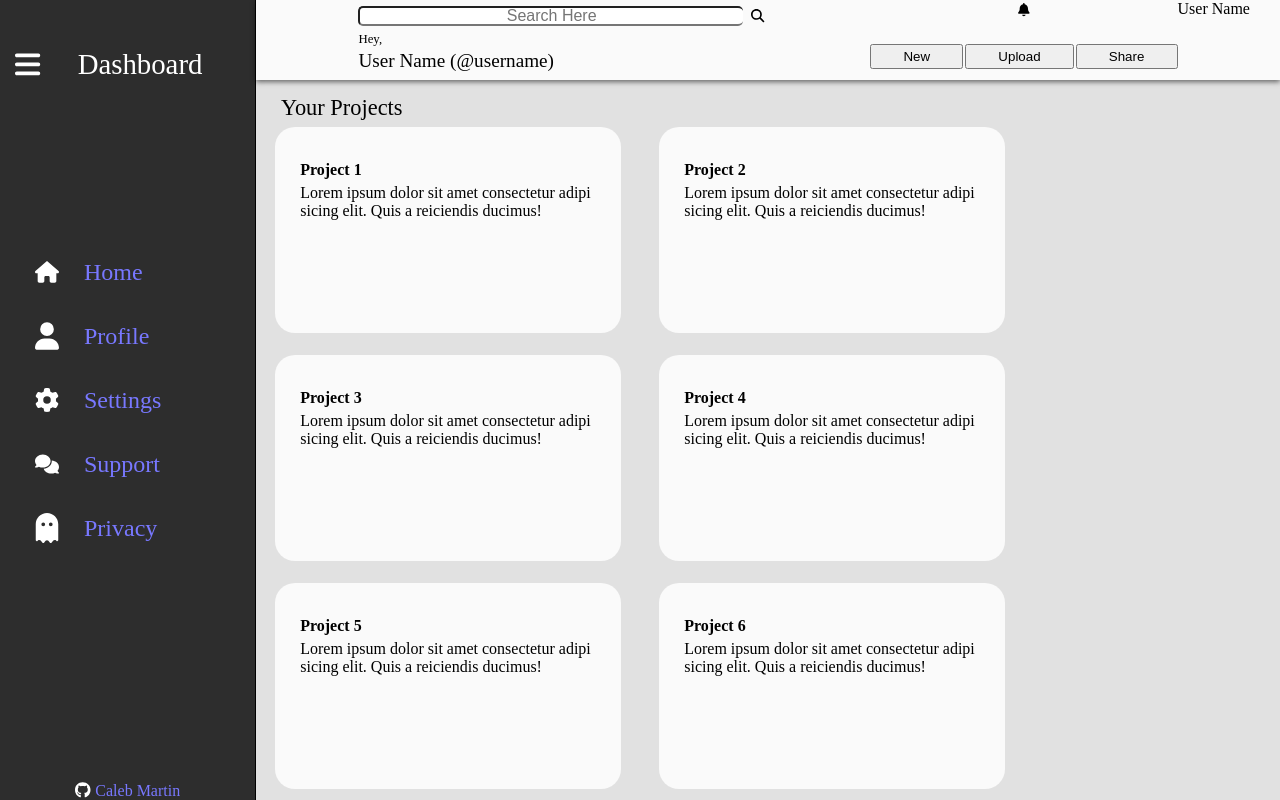
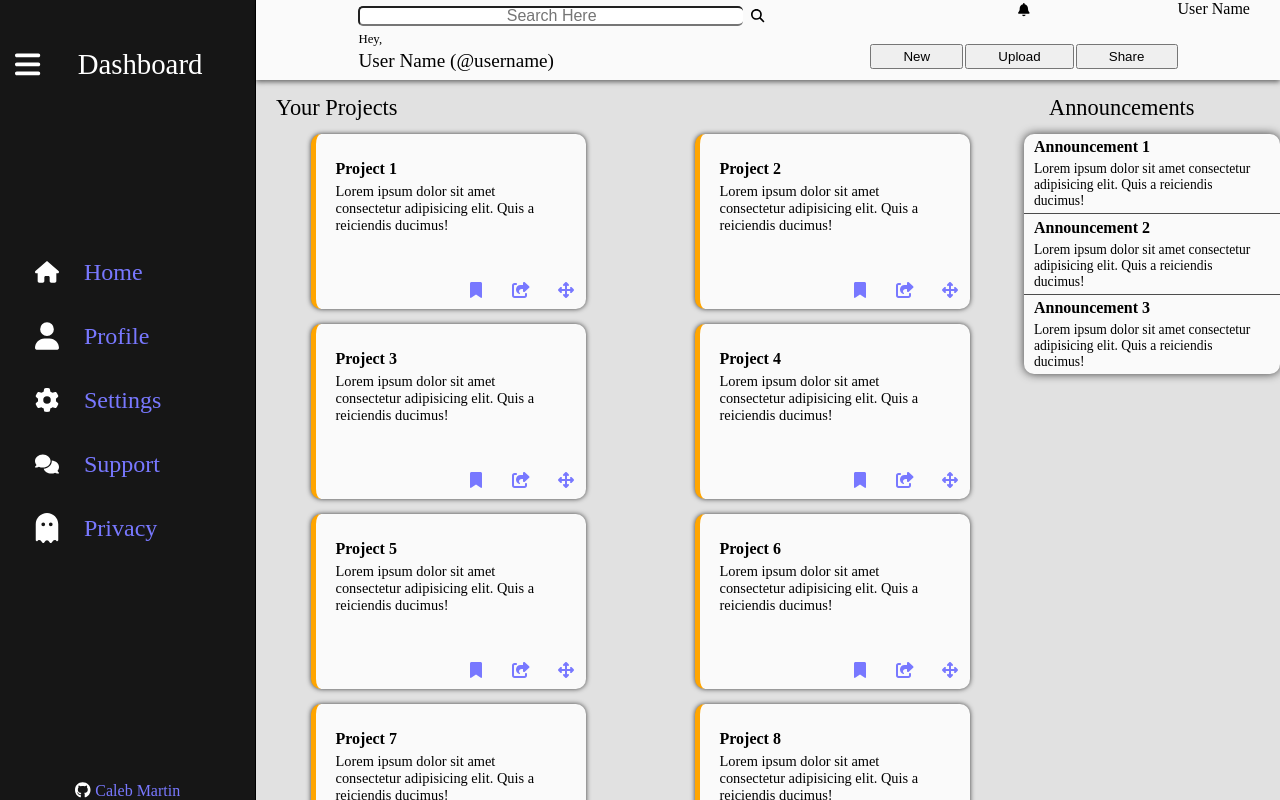
Before and after one commit to CMartin0-0/Dashboard_Project, a React (Vite) app: page / in a window 1280 px wide. Shown: the top 800 px of the page. Built offline with nearby package versions, Linux system fonts and the light colour scheme.

Commit message:
feat(projects section): finished ; feat(announcement section): finished

```diff
--- a/src/App.css
+++ b/src/App.css
@@ -5,6 +5,9 @@
   padding: 0;
 }
 
+body {
+  background: rgb(225, 225, 225);
+}
 #root {
   height: 100vh;
   width: 100vw;
@@ -16,7 +19,6 @@
   grid-template-rows: 10vh 1fr;
   height: 100%;
   width: 100%;
-  background: rgb(225, 225, 225);
 }
 a {
   text-decoration: none;
@@ -30,22 +32,18 @@ a {
 a:hover {
   color: rgb(175, 175, 255);
 }
-.nav-icon {
-  grid-column: 1;
-  margin-left: 35px;
-  align-self: center;
-  height: 30px;
-  width: 24px;
-}
+
 #sidebar {
   display: grid;
   grid-template-rows: repeat(10, 10vh);
   grid-column: 1;
   grid-row: 1 / 3;
   height: 100%;
+  width: 20%;
   border-right: solid 1px black;
-  background-color: rgba(0, 0, 0, 0.801);
+  background-color: rgba(0, 0, 0, 0.901);
   color: rgb(255, 255, 255);
+  position: fixed;
 }
 
 #header {
@@ -63,37 +61,6 @@ a:hover {
   grid-row: 2;
   grid-column: 2;
   grid-template-columns: 75% 25%;
-}
-
-.card {
-  width: 90%;
-  height: 90%;
-  background-color: rgb(250, 250, 250);
-  justify-self: center;
-  align-self: center;
-  border-radius: 20px;
-  display: grid;
-  grid-template-columns: 60% 40%;
-  grid-template-rows: 25% 65% 10%;
-}
-
-.card-title {
-  grid-column: 1 / 3;
-  grid-row: 1;
-  align-self: end;
-  margin-left: 25px;
-  font-weight: 600;
-}
-
-.card-content {
-  grid-column: 1 / 3;
-  grid-row: 2;
-  justify-self: center;
-  font-size: 1rem;
-  margin-right: 25px;
-  margin-left: 25px;
-  margin-top: 5px;
-  line-break: anywhere;
 }
 
 /* general styles end */
@@ -134,7 +101,13 @@ a:hover {
   grid-template-rows: repeat(5, 20%);
   font-size: 1.5rem;
 }
-
+.nav-icon {
+  grid-column: 1;
+  margin-left: 35px;
+  align-self: center;
+  height: 30px;
+  width: 24px;
+}
 #gh-link {
   grid-row: 10;
   margin-top: auto;
@@ -223,18 +196,19 @@ a:hover {
 
 /* main content styles */
 
+/* projects section styles */
 #projects {
   display: grid;
   grid-column: 1;
   grid-row: 1;
   grid-template-columns: 100%;
-  grid-template-rows: 5% 95%;
+  grid-template-rows: 5% auto 5%;
 }
 
 #projects-header {
   font-size: 1.4rem;
   margin-top: 15px;
-  margin-left: 25px;
+  margin-left: 20px;
   font-weight: 500;
   grid-row: 1;
   grid-column: 1;
@@ -248,4 +222,131 @@ a:hover {
   height: 100%;
   grid-auto-columns: 1fr;
   grid-auto-rows: 1fr;
+  row-gap: 10px;
 }
+
+.card {
+  width: 275px;
+  height: 175px;
+  background-color: rgb(250, 250, 250);
+  justify-self: center;
+  align-self: center;
+  border-radius: 10px;
+  display: grid;
+  grid-template-columns: 50% 50%;
+  grid-template-rows: 25% 65% 10%;
+  margin-top: 5px;
+  box-shadow: 0 0 5px rgba(0, 0, 0, 0.736);
+  border-left: solid orange 5px;
+}
+
+.card-title {
+  grid-column: 1 / 3;
+  grid-row: 1;
+  align-self: end;
+  margin-left: 20px;
+  font-weight: 600;
+}
+
+.card-content {
+  grid-column: 1 / 3;
+  grid-row: 2;
+  justify-self: center;
+  font-size: 0.9rem;
+  margin-right: 25px;
+  margin-left: 20px;
+  margin-top: 5px;
+  line-break: loose;
+}
+.card-btns {
+  grid-row: 3;
+  grid-column: 2;
+  display: grid;
+  grid-template-columns: 45px 45px 45px;
+  grid-template-rows: auto;
+}
+#bookmark {
+  grid-column: 1;
+  justify-self: center;
+  position: relative;
+  bottom: 10px;
+}
+
+#share {
+  grid-column: 2;
+  justify-self: center;
+  position: relative;
+  bottom: 10px;
+}
+
+#fullscreen {
+  grid-column: 3;
+  justify-self: center;
+  position: relative;
+  bottom: 10px;
+}
+
+/* projects section styles end */
+
+/* announcement section styles */
+
+#announcements {
+  grid-column: 2;
+  grid-row: 1;
+  display: grid;
+  grid-template-rows: 5% 45% 45% 5%;
+  grid-template-columns: auto;
+}
+
+#announcements-header {
+  font-size: 1.4rem;
+  margin-top: 15px;
+  margin-left: 25px;
+  font-weight: 500;
+  grid-row: 1;
+  grid-column: 1;
+  position: fixed;
+}
+
+#announcements-section {
+  grid-column: 1;
+  grid-row: 2;
+  display: flex;
+  justify-content: center;
+  margin-top: 5px;
+}
+
+#announcement-card {
+  background-color: rgb(250, 250, 250);
+  border-radius: 10px;
+  display: grid;
+  grid-template-columns: 100%;
+  grid-template-rows: auto auto auto;
+  height: 30%;
+  position: fixed;
+  box-shadow: 0 0 10px rgba(0, 0, 0, 0.736);
+}
+
+.announcement {
+  display: grid;
+  grid-template-columns: 100%;
+  grid-template-rows: fit-content fit-content;
+}
+
+.announcement:nth-child(2) {
+  border-bottom: solid 0.01px rgba(0, 0, 0, 0.692);
+  border-top: solid 0.01px rgba(0, 0, 0, 0.695);
+}
+
+.a-card-content {
+  font-size: 0.85rem;
+  margin-right: 15px;
+  margin-left: 10px;
+  margin-top: 5px;
+  line-break: loose;
+}
+.a-card-title {
+  margin-left: 10px;
+  font-weight: 600;
+  align-self: end;
+}
--- a/src/App.tsx
+++ b/src/App.tsx
@@ -8,6 +8,9 @@ import {
   faGhost,
   faMagnifyingGlass,
   faBell,
+  faShareFromSquare,
+  faBookmark,
+  faArrowsUpDownLeftRight,
 } from "@fortawesome/free-solid-svg-icons";
 import { faGithub } from "@fortawesome/free-brands-svg-icons";
 import { FontAwesomeIcon } from "@fortawesome/react-fontawesome";
@@ -27,6 +30,7 @@ function App() {
         </Header>
         <MainContent>
           <ProjectSection />
+          <Announcements />
         </MainContent>
       </div>
     </>
@@ -165,6 +169,30 @@ const ProjectSection = () => {
         "Lorem ipsum dolor sit amet consectetur adipisicing elit. Quis a reiciendis ducimus!",
       key: "6",
     },
+    {
+      title: "Project 7",
+      content:
+        "Lorem ipsum dolor sit amet consectetur adipisicing elit. Quis a reiciendis ducimus!",
+      key: "7",
+    },
+    {
+      title: "Project 8",
+      content:
+        "Lorem ipsum dolor sit amet consectetur adipisicing elit. Quis a reiciendis ducimus!",
+      key: "8",
+    },
+    {
+      title: "Project 9",
+      content:
+        "Lorem ipsum dolor sit amet consectetur adipisicing elit. Quis a reiciendis ducimus!",
+      key: "9",
+    },
+    {
+      title: "Project 10",
+      content:
+        "Lorem ipsum dolor sit amet consectetur adipisicing elit. Quis a reiciendis ducimus!",
+      key: "10",
+    },
   ];
 
   return (
@@ -188,7 +216,17 @@ const ProjectSection = () => {
             </div>
             <div
               className={`${project.title.replace(" ", "-").toLowerCase()}-btns card-btns`}
-            ></div>
+            >
+              <a href="" id="bookmark">
+                <FontAwesomeIcon icon={faBookmark} />
+              </a>
+              <a href="" id="share">
+                <FontAwesomeIcon icon={faShareFromSquare} />
+              </a>
+              <a href="" id="fullscreen">
+                <FontAwesomeIcon icon={faArrowsUpDownLeftRight} />
+              </a>
+            </div>
           </div>
         ))}
       </div>
@@ -196,4 +234,51 @@ const ProjectSection = () => {
   );
 };
 
+const Announcements = () => {
+  const announcementsList = [
+    {
+      title: "Announcement 1",
+      content:
+        "Lorem ipsum dolor sit amet consectetur adipisicing elit. Quis a reiciendis ducimus!",
+      key: "1",
+    },
+    {
+      title: "Announcement 2",
+      content:
+        "Lorem ipsum dolor sit amet consectetur adipisicing elit. Quis a reiciendis ducimus!",
+      key: "2",
+    },
+    {
+      title: "Announcement 3",
+      content:
+        "Lorem ipsum dolor sit amet consectetur adipisicing elit. Quis a reiciendis ducimus!",
+      key: "3",
+    },
+  ];
+
+  return (
+    <div id="announcements">
+      <div id="announcements-header">Announcements</div>
+      <div id="announcements-section">
+        <div id="announcement-card">
+          {announcementsList.map((announcement) => (
+            <div className={`${announcement.title.toLowerCase()}`}>
+              <div
+                className={`${announcement.title.replace(" ", "-").toLowerCase()}-title a-card-title`}
+              >
+                {announcement.title}
+              </div>
+              <div
+                className={`${announcement.title.replace(" ", "-").toLowerCase()}-content a-card-content`}
+              >
+                {announcement.content}
+              </div>
+            </div>
+          ))}
+        </div>
+      </div>
+    </div>
+  );
+};
+
 export default App;
```
